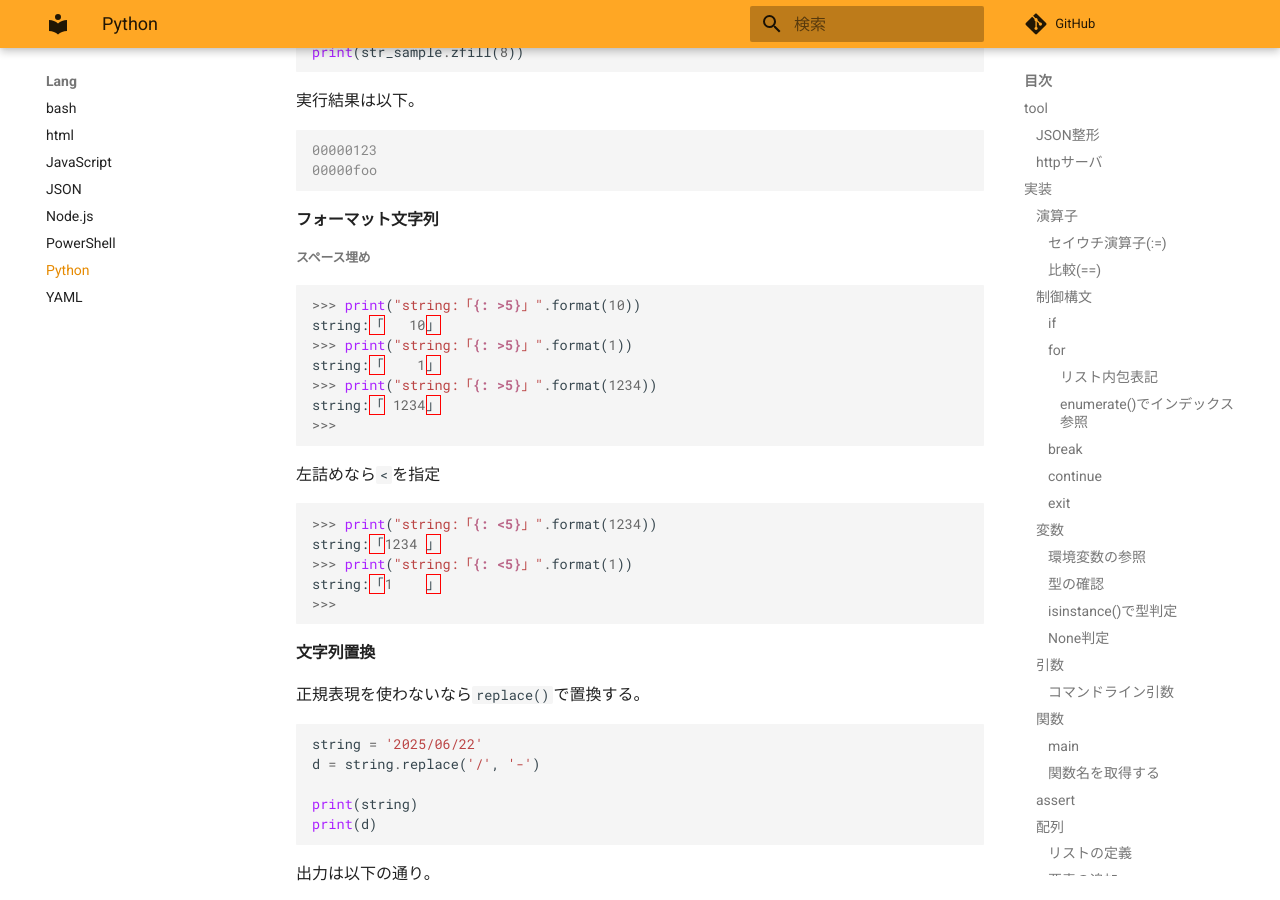
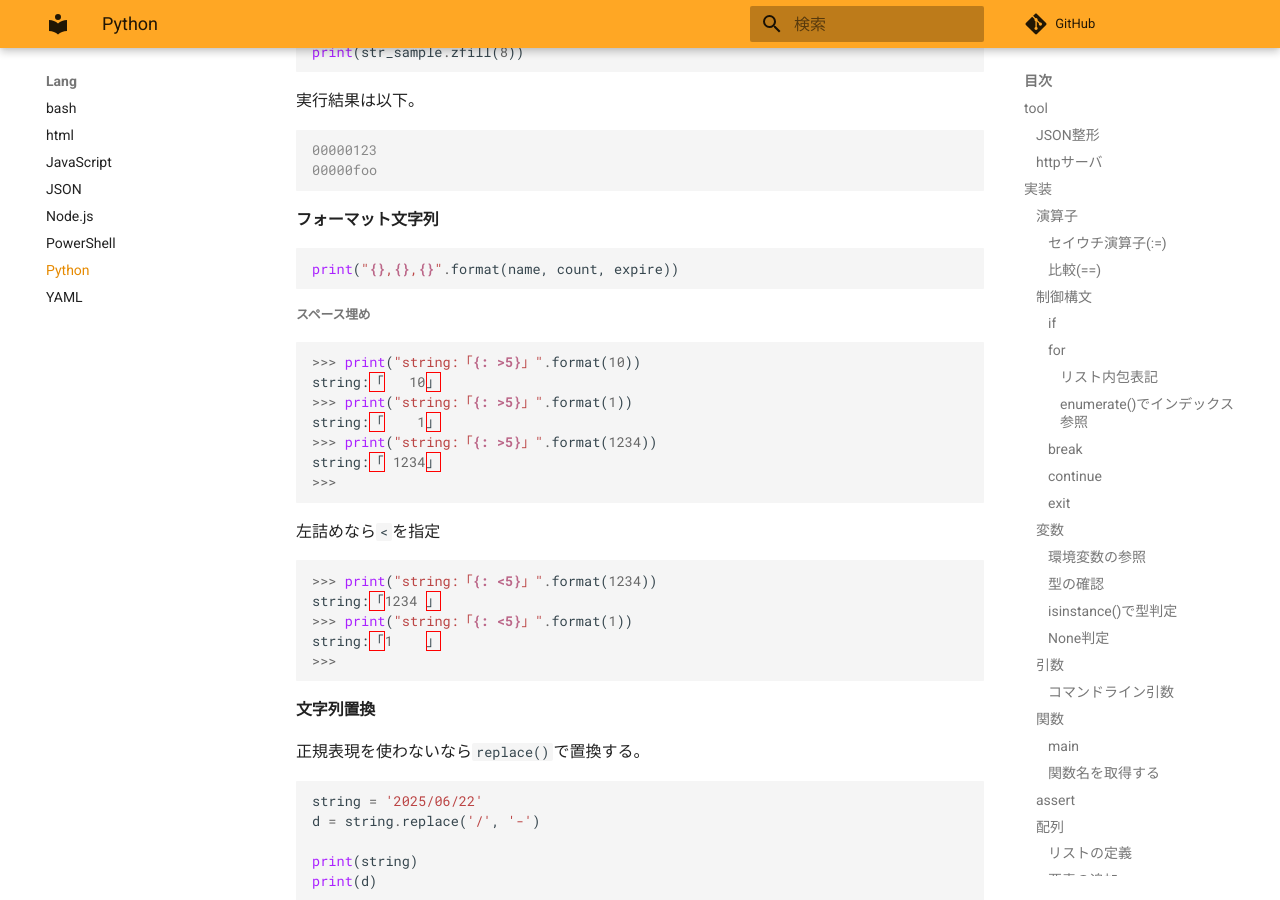
Before and after one commit to zaki-lknr/docs, an MkDocs documentation site: the page built from docs/lang/python.md, in a window 1280 px wide and 900 px high, scrolled down 13165 px. Built offline with MkDocs 1.6.1 and Material for MkDocs 9.7.7, drawn with Linux system fonts in a browser that asks for light colours; comment, search, counter and statistics services are not loaded.

Commit message:
add: lang/python: フォーマット文字列 基本形

````diff
--- a/docs/lang/python.md
+++ b/docs/lang/python.md
@@ -700,6 +700,10 @@ print(str_sample.zfill(8))
 ```
 
 #### フォーマット文字列
+
+```python
+print("{},{},{}".format(name, count, expire))
+```
 
 ##### スペース埋め
 
````
